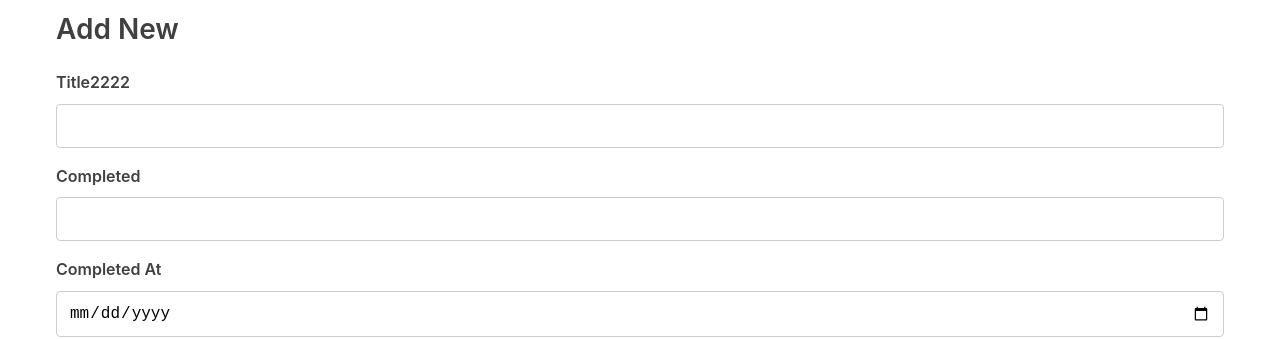
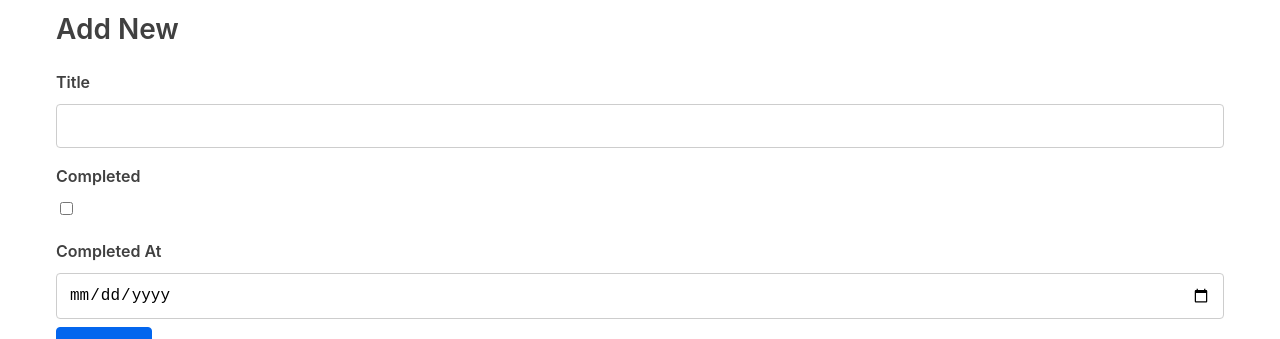
Before and after one commit to jglin/mern-task-mgr, a React (Create React App) app: page / in a window 1280 px wide. Shown: the part 279-618 px from the top of the page. Built offline with nearby package versions, Linux system fonts and the light colour scheme; no server answers.

Commit message:
Add checkbox for complete

```diff
--- a/src/components/Home/AddTaskForm.js
+++ b/src/components/Home/AddTaskForm.js
@@ -6,21 +6,30 @@ class AddTaskForm extends Component {
 
     this.initialState = {
       title: '',
-      completed: '',
-      completedAt: '',
-      log: '2222'
+      completed: false,
+      completedAt: ''
     };
 
     this.state = this.initialState;
   }
 
   handleChange = event => {
-    const { name, value } = event.target;
+    const target = event.target;
+    const value = target.type === 'checkbox' ? target.checked : target.value;
+    const name = target.name;
 
     this.setState({
       [name]: value
     });
   };
+
+  // handleChange = event => {
+  //   const { name, value } = event.target;
+
+  //   this.setState({
+  //     [name]: value
+  //   });
+  // };
 
   submitForm = () => {
     this.props.handleSubmit(this.state);
@@ -32,7 +41,7 @@ class AddTaskForm extends Component {
 
     return (
       <form onSubmit={this.onFormSubmit}>
-        <label>Title{this.state.log}</label>
+        <label>Title</label>
         <input
           type="text"
           name="title"
@@ -41,9 +50,9 @@ class AddTaskForm extends Component {
         />
         <label>Completed</label>
         <input
-          type="text"
+          type="checkbox"
           name="completed"
-          value={completed}
+          checked={completed}
           onChange={this.handleChange}
         />
         <label>Completed At</label>
--- a/src/components/Home/Home.js
+++ b/src/components/Home/Home.js
@@ -14,8 +14,7 @@ class Home extends Component {
     super(props);
 
     this.state = {
-      tasks: [],
-      log: []
+      tasks: []
     };
   }
 
@@ -55,9 +54,6 @@ class Home extends Component {
       .catch(e => {
         console.log(e);
       });
-    this.setState({
-      log: `POST: ${JSON.stringify(createdTask, undefined, 2)}`
-    });
     this.setState({ tasks: [...this.state.tasks, createdTask] });
   };
 
@@ -86,7 +82,7 @@ class Home extends Component {
 
     return (
       <div className="Home">
-        <h1>React Tutorial {this.state.log}</h1>
+        <h1>React Tutorial</h1>
         <p>Add a task with a title to the table.</p>
         <Table taskData={tasks} removeTask={this.handleDelete} />
         <h3>Add New</h3>
```
